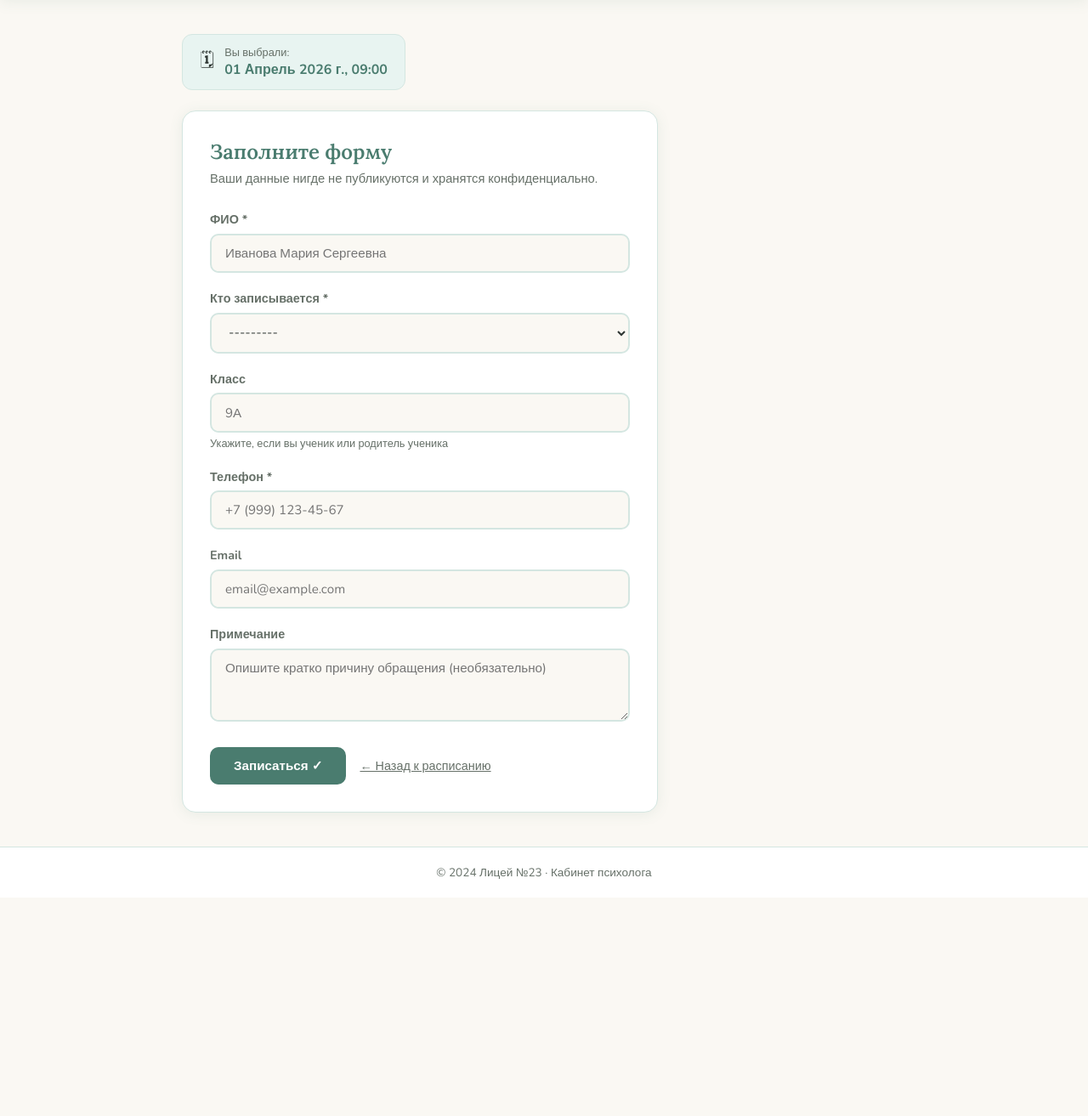
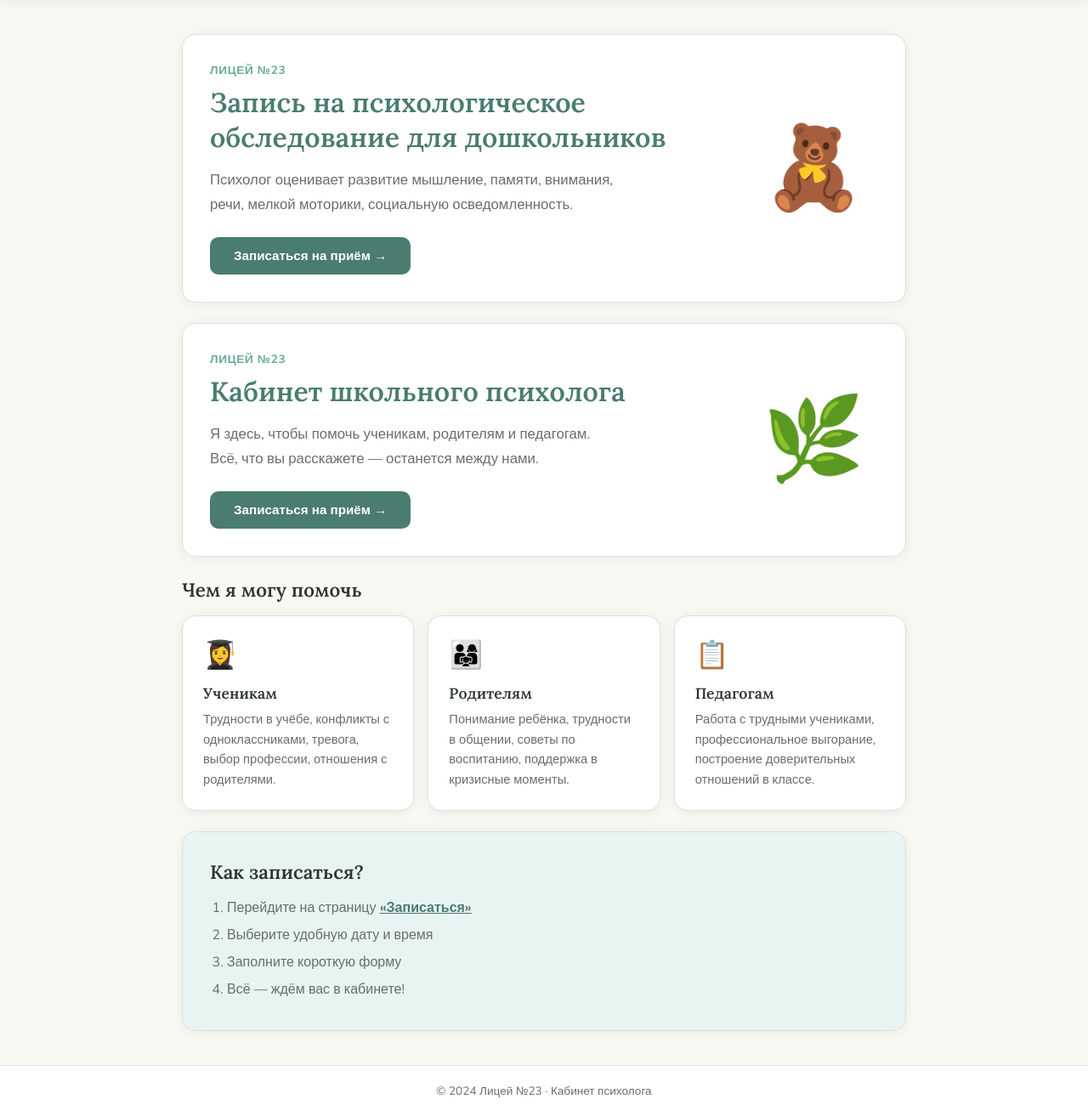
Before and after one commit to stephanvoytov/psychology-site, a Django app: page /book/1/ in a window 1280 px wide. Shown: the part 70-1383 px from the top of the page at 85% size. Before the commit the page ends 1104 px from the top, so only its background shows below. Run offline with Django 5.2, Linux system fonts and the light colour scheme; data comes from the database, SQL or seed files in the repository.

Commit message:
Update book.html

```diff
--- a/templates/booking/book.html
+++ b/templates/booking/book.html
@@ -1,72 +1,83 @@
 {% extends 'booking/base.html' %}
 
-{% block title %}Запись | Психолог Лицея №23{% endblock %}
+{% block title %}Психолог Лицея №23{% endblock %}
 
 {% block content %}
 
-<!-- Выбранное время -->
-<div style="display: inline-flex; align-items: center; gap: 0.75rem; background: var(--green-pale); border: 1px solid var(--border); border-radius: 12px; padding: 0.75rem 1.25rem; margin-bottom: 1.5rem;">
-    <span style="font-size: 1.3rem;">🗓</span>
-    <div>
-        <div style="font-size: 0.8rem; color: var(--text-soft);">Вы выбрали:</div>
-        <div style="font-weight: 700; color: var(--green);">
-            {{ slot.date|date:"d F Y г." }}, {{ slot.time|time:"H:i" }}
-        </div>
+
+<!-- Приветственный блок -->
+<div class="card" style="margin-bottom: 1.5rem; display: flex; gap: 2rem; align-items: center;">
+    <div style="flex: 1;">
+        <p style="color: var(--green-light); font-weight: 700; font-size: 0.85rem; letter-spacing: 0.05em; text-transform: uppercase; margin-bottom: 0.5rem;">
+            Лицей №23</p>
+        <h1>Запись на психологическое обследование для дошкольников</h1>
+        <p style="color: var(--text-soft); margin: 1rem 0 1.5rem; line-height: 1.7; font-size: 1.05rem;">
+            Психолог оценивает развитие мышление, памяти, внимания,<br>
+            речи, мелкой моторики, социальную осведомленность.
+        </p>
+        <a href="{% url 'schedule' %}" class="btn btn-primary">Записаться на приём →</a>
     </div>
+    <!-- Иллюстрация (можно заменить на фото психолога) -->
+    <div style="font-size: 6rem; text-align: center; padding: 1rem;">🧸</div>
 </div>
 
-<div class="card" style="max-width: 560px;">
-    <h1 style="font-size: 1.5rem; margin-bottom: 0.4rem;">Заполните форму</h1>
-    <p style="color: var(--text-soft); margin-bottom: 1.75rem; font-size: 0.92rem;">Ваши данные нигде не публикуются и хранятся конфиденциально.</p>
+<!-- Приветственный блок -->
+<div class="card" style="margin-bottom: 1.5rem; display: flex; gap: 2rem; align-items: center;">
+    <div style="flex: 1;">
+        <p style="color: var(--green-light); font-weight: 700; font-size: 0.85rem; letter-spacing: 0.05em; text-transform: uppercase; margin-bottom: 0.5rem;">
+            Лицей №23</p>
+        <h1>Кабинет школьного психолога</h1>
+        <p style="color: var(--text-soft); margin: 1rem 0 1.5rem; line-height: 1.7; font-size: 1.05rem;">
+            Я здесь, чтобы помочь ученикам, родителям и педагогам.<br>
+            Всё, что вы расскажете — останется между нами.
+        </p>
+        <a href="{% url 'schedule' %}" class="btn btn-primary">Записаться на приём →</a>
+    </div>
+    <!-- Иллюстрация (можно заменить на фото психолога) -->
+   <div style="font-size: 6rem; text-align: center; padding: 1rem;">🌿</div>
+</div>
 
-    <form method="post" novalidate>
-        {% csrf_token %}
 
-        <div class="form-group">
-            <label for="{{ form.full_name.id_for_label }}">{{ form.full_name.label }} *</label>
-            {{ form.full_name }}
-            {% if form.full_name.errors %}
-                <div class="form-error">{{ form.full_name.errors|join:", " }}</div>
-            {% endif %}
-        </div>
+<!-- Блоки "Чем могу помочь" -->
+<h2 style="margin-bottom: 1rem;">Чем я могу помочь</h2>
+<div style="display: grid; grid-template-columns: repeat(auto-fit, minmax(240px, 1fr)); gap: 1rem; margin-bottom: 1.5rem;">
 
-        <div class="form-group">
-            <label for="{{ form.who.id_for_label }}">{{ form.who.label }} *</label>
-            {{ form.who }}
-            {% if form.who.errors %}
-                <div class="form-error">{{ form.who.errors|join:", " }}</div>
-            {% endif %}
-        </div>
+    <div class="card" style="padding: 1.5rem;">
+        <div style="font-size: 2rem; margin-bottom: 0.75rem;">👩‍🎓</div>
+        <h2 style="font-size: 1.1rem; margin-bottom: 0.5rem;">Ученикам</h2>
+        <p style="color: var(--text-soft); font-size: 0.92rem; line-height: 1.6;">
+            Трудности в учёбе, конфликты с одноклассниками, тревога, выбор профессии, отношения с родителями.
+        </p>
+    </div>
 
-        <div class="form-group">
-            <label for="{{ form.grade.id_for_label }}">{{ form.grade.label }}</label>
-            {{ form.grade }}
-            <div style="font-size: 0.8rem; color: var(--text-soft); margin-top: 0.25rem;">Укажите, если вы ученик или родитель ученика</div>
-        </div>
+    <div class="card" style="padding: 1.5rem;">
+        <div style="font-size: 2rem; margin-bottom: 0.75rem;">👨‍👩‍👧</div>
+        <h2 style="font-size: 1.1rem; margin-bottom: 0.5rem;">Родителям</h2>
+        <p style="color: var(--text-soft); font-size: 0.92rem; line-height: 1.6;">
+            Понимание ребёнка, трудности в общении, советы по воспитанию, поддержка в кризисные моменты.
+        </p>
+    </div>
 
-        <div class="form-group">
-            <label for="{{ form.phone.id_for_label }}">{{ form.phone.label }} *</label>
-            {{ form.phone }}
-            {% if form.phone.errors %}
-                <div class="form-error">{{ form.phone.errors|join:", " }}</div>
-            {% endif %}
-        </div>
+    <div class="card" style="padding: 1.5rem;">
+        <div style="font-size: 2rem; margin-bottom: 0.75rem;">📋</div>
+        <h2 style="font-size: 1.1rem; margin-bottom: 0.5rem;">Педагогам</h2>
+        <p style="color: var(--text-soft); font-size: 0.92rem; line-height: 1.6;">
+            Работа с трудными учениками, профессиональное выгорание, построение доверительных отношений в классе.
+        </p>
+    </div>
 
-        <div class="form-group">
-            <label for="{{ form.email.id_for_label }}">{{ form.email.label }}</label>
-            {{ form.email }}
-        </div>
+</div>
 
-        <div class="form-group">
-            <label for="{{ form.message.id_for_label }}">{{ form.message.label }}</label>
-            {{ form.message }}
-        </div>
-
-        <div style="display: flex; gap: 1rem; align-items: center; margin-top: 1.5rem;">
-            <button type="submit" class="btn btn-primary">Записаться ✓</button>
-            <a href="{% url 'schedule' %}" style="color: var(--text-soft); font-size: 0.9rem;">← Назад к расписанию</a>
-        </div>
-    </form>
+<!-- Блок "Как записаться" -->
+<div class="card" style="background: var(--green-pale); border-color: var(--border);">
+    <h2 style="margin-bottom: 0.75rem;">Как записаться?</h2>
+    <ol style="color: var(--text-soft); line-height: 2; padding-left: 1.25rem;">
+        <li>Перейдите на страницу <a href="{% url 'schedule' %}" style="color: var(--green); font-weight: 700;">«Записаться»</a>
+        </li>
+        <li>Выберите удобную дату и время</li>
+        <li>Заполните короткую форму</li>
+        <li>Всё — ждём вас в кабинете!</li>
+    </ol>
 </div>
 
 {% endblock %}
```
